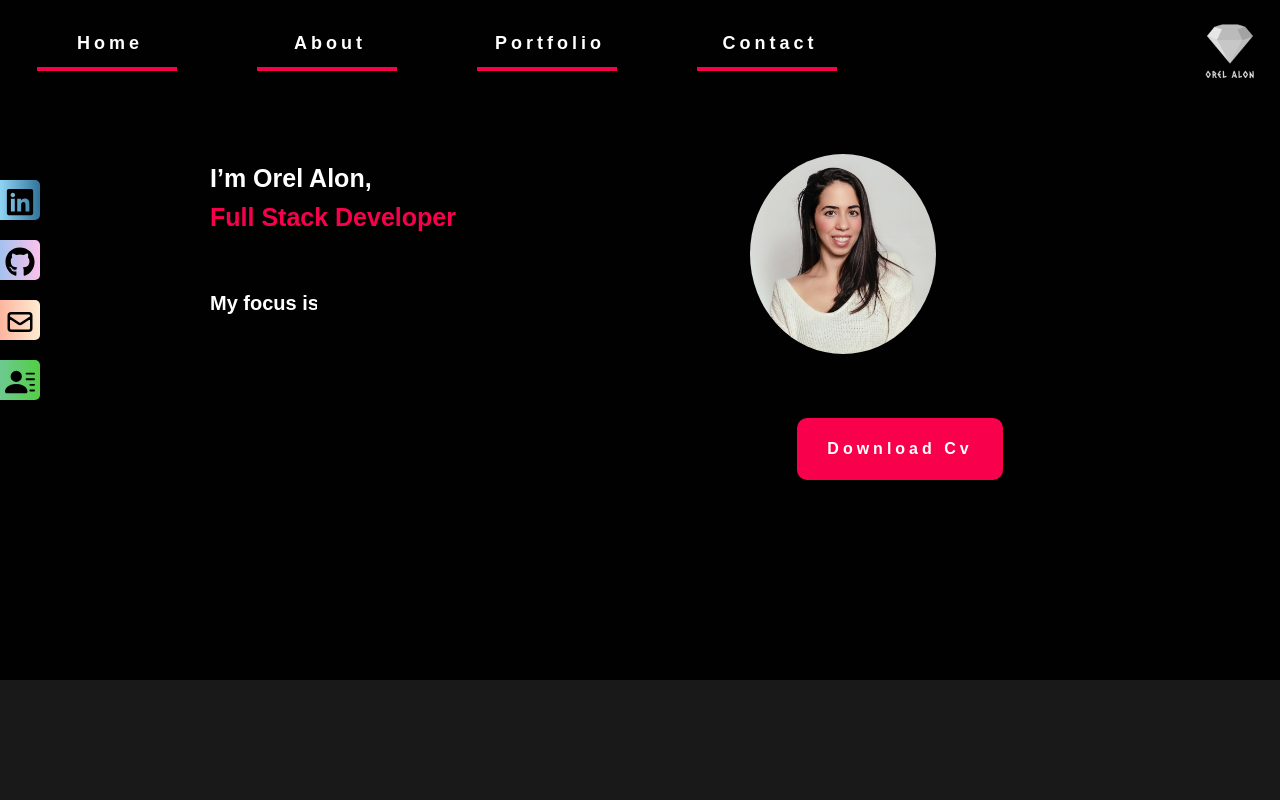
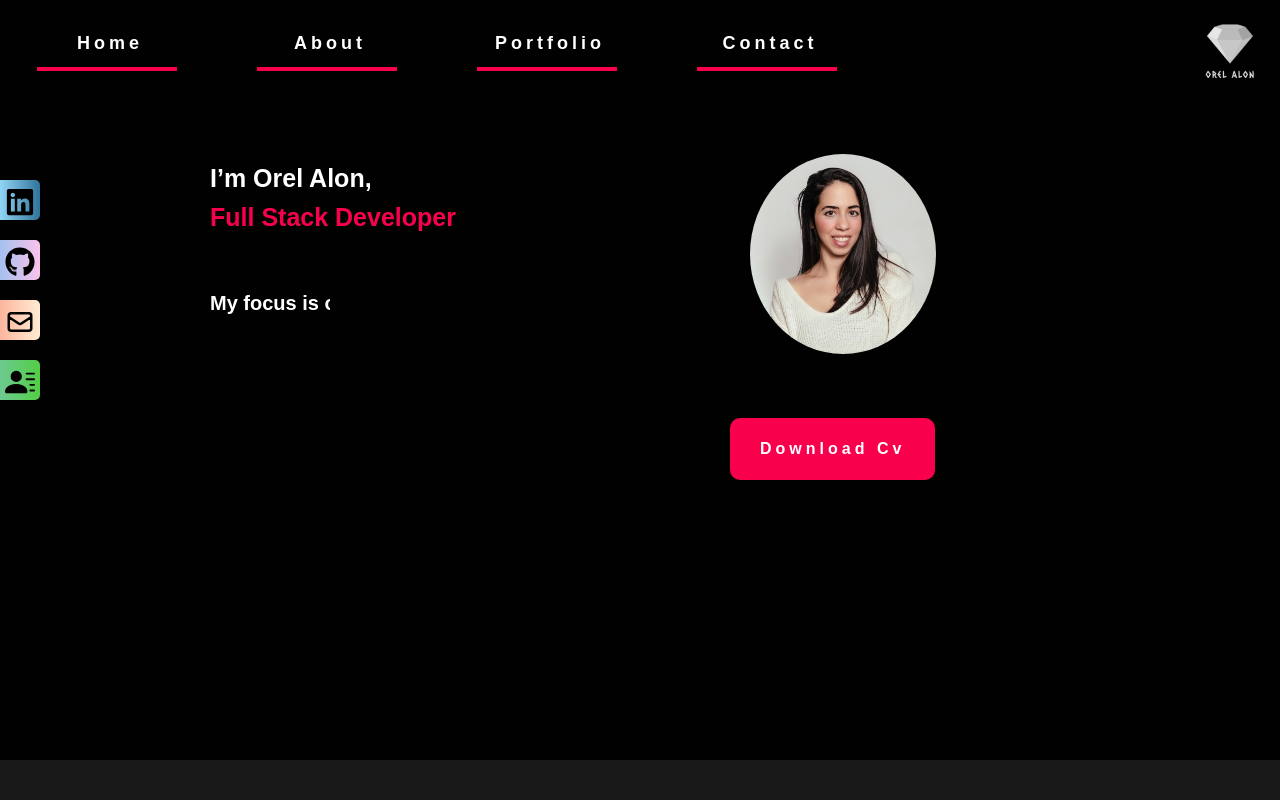
Before and after one commit to OrelAlon/portfolio, a React (Create React App) app: page / in a window 1280 px wide. Shown: the top 800 px of the page. Built offline with nearby package versions, Linux system fonts and the light colour scheme.

Commit message:
fix phone css

```diff
--- a/src/css/Home.css
+++ b/src/css/Home.css
@@ -4,7 +4,7 @@
   background-position: 50%;
   background-repeat: no-repeat;
   background-size: cover;
-  height: 85vh;
+  height: 95vh;
 }
 .logo img {
   border-radius: 50%;
@@ -298,7 +298,7 @@ a.bottom__to__top.active {
   text-align: center;
 }
 .btn-6 {
-  margin-right: -370px;
+  margin-right: -230px;
 }
 button {
   display: inline-block;
```
